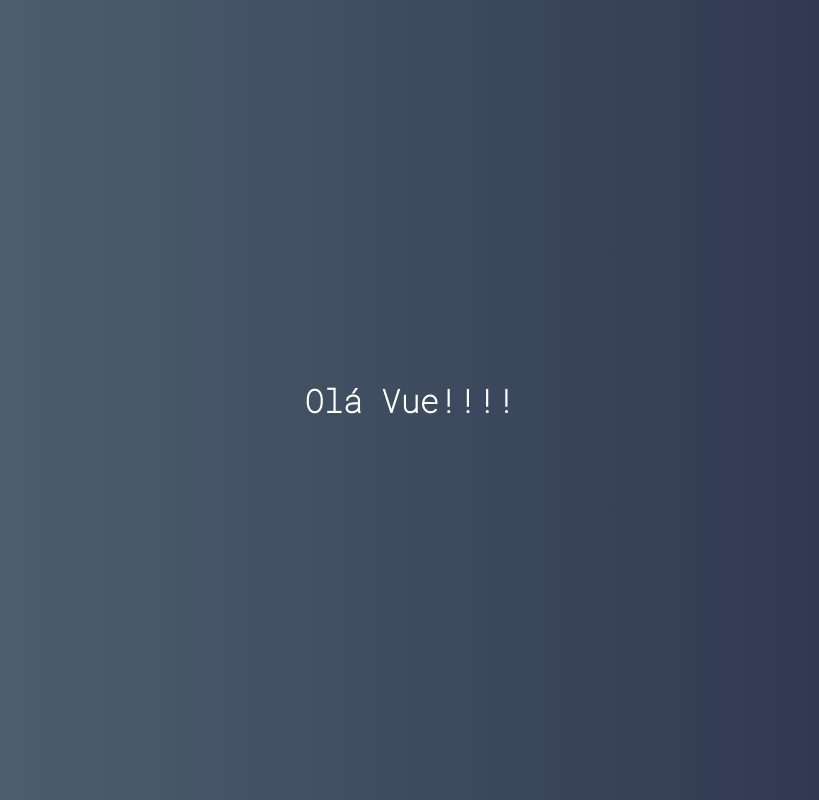
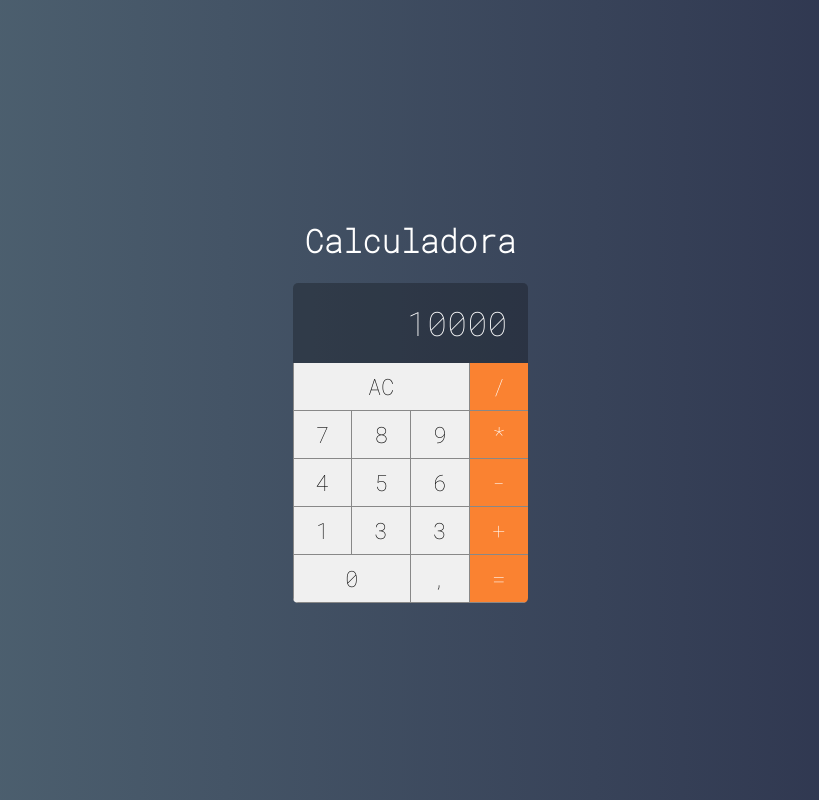
Before and after one commit to wanderaquino/vue-calculator, a Vue app: page / in a window 1280 px wide. Shown: the whole page, without its empty margins (230-1049 px from the left). Built offline with nearby package versions, Linux system fonts and the light colour scheme.

Commit message:
importando componente Calculator no App.vue

```diff
--- a/src/App.vue
+++ b/src/App.vue
@@ -1,11 +1,16 @@
 <template>
     <div id="app">
-        <h1>Olá Vue!!!!</h1>
+        <h1>Calculadora</h1>
+        <Calculator/>
     </div>
 </template>
 
 <script>
-export default {}
+import Calculator from "./main/Calculator";
+
+export default {
+  components: { Calculator },
+}
 </script>
 
 <style>
```
